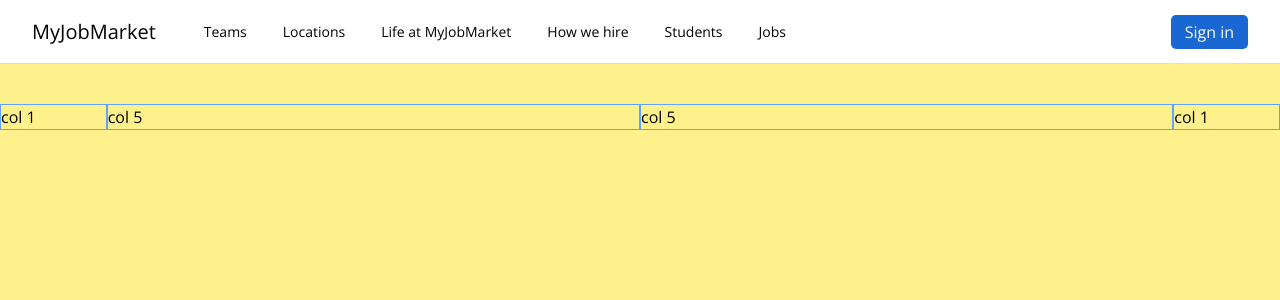
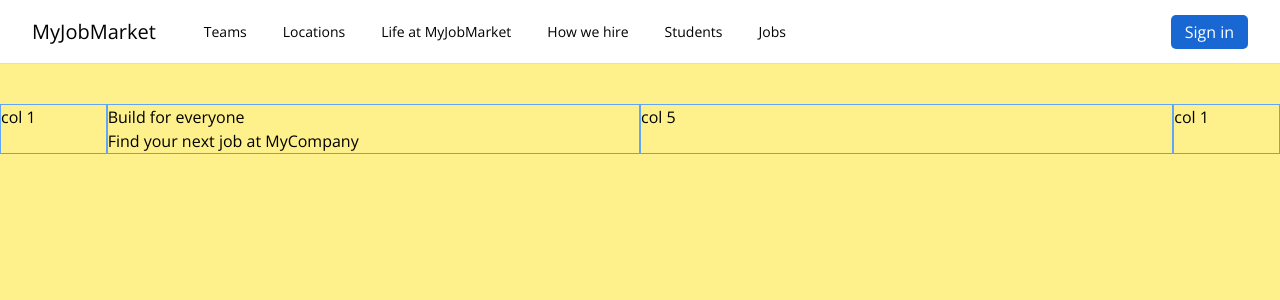
Before and after one commit to karimisdm/Search_Job, a Vue app in the folder search-job/: page / in a window 1280 px wide. Shown: the top 300 px of the page. Built offline with nearby package versions, Linux system fonts and the light colour scheme.

Commit message:
added onMount, onBeforeMount to TheHeadLine

```diff
--- a/search-job/src/components/TheHeadLine.vue
+++ b/search-job/src/components/TheHeadLine.vue
@@ -1,6 +1,12 @@
 <script setup>
-import {onMounted} from 'vue'
+import {onMounted,onBeforeMount, onActivated,onBeforeUnmount} from 'vue'
 
+onActivated(()=>{
+    console.log('TheHeadLine component activated')
+});
+onBeforeMount(()=>{
+    console.log('TheHeadLine component before mount')
+})
 onMounted(()=>{
     console.log('TheHeadLine component mounted')
 })
--- a/search-job/src/components/TheHero.vue
+++ b/search-job/src/components/TheHero.vue
@@ -1,4 +1,5 @@
 <script setup>
+import TheHeadLine from './TheHeadLine.vue';
 </script>
 <template>
     <main>
@@ -8,7 +9,7 @@
                   col 1
                 </div>
                 <div class="col-span-5 col-start-2 border border-blue-400">
-                    col 5
+                    <TheHeadLine/>
 
                 </div>
                 <div class="col-span-5 col-start-7 border border-blue-400">
```
